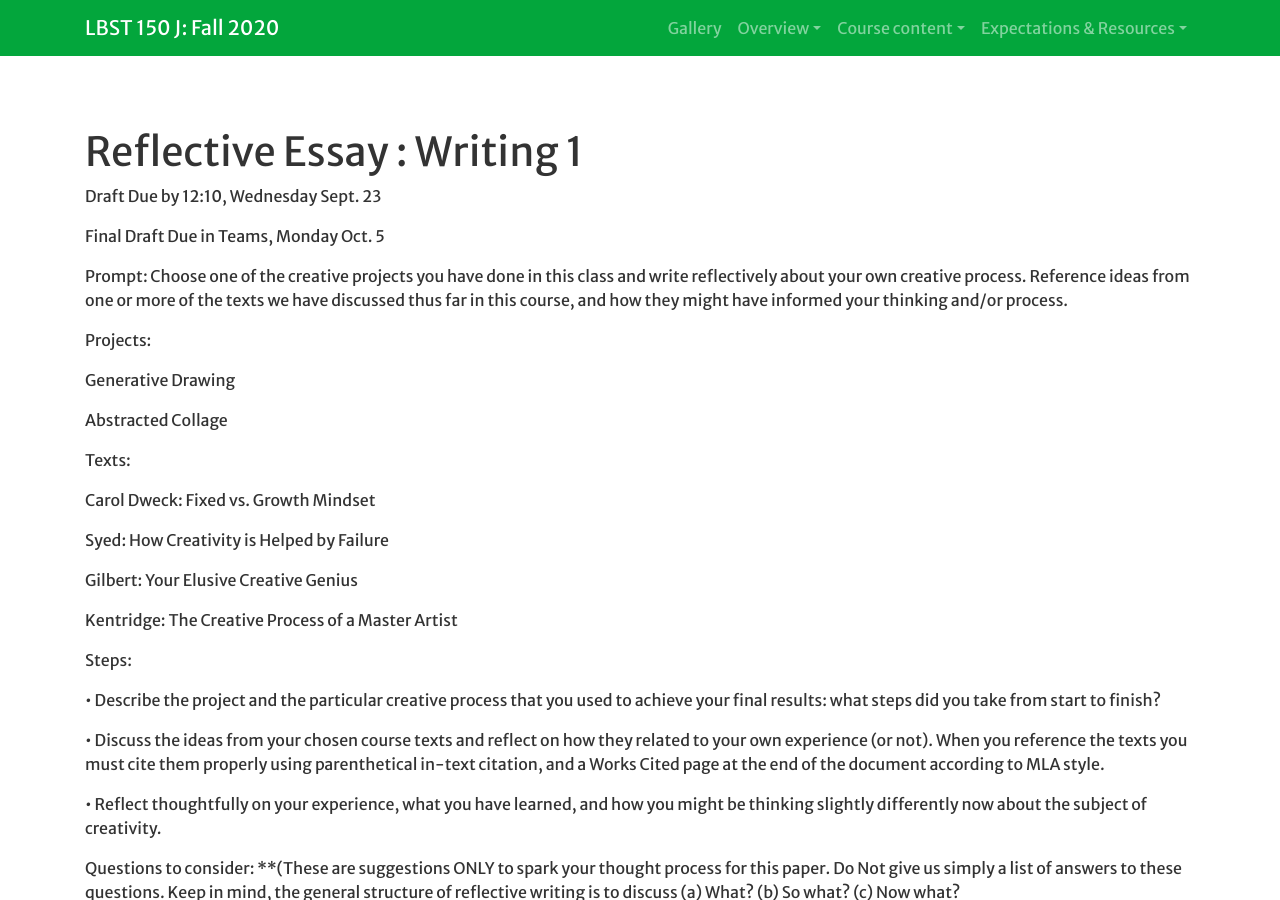
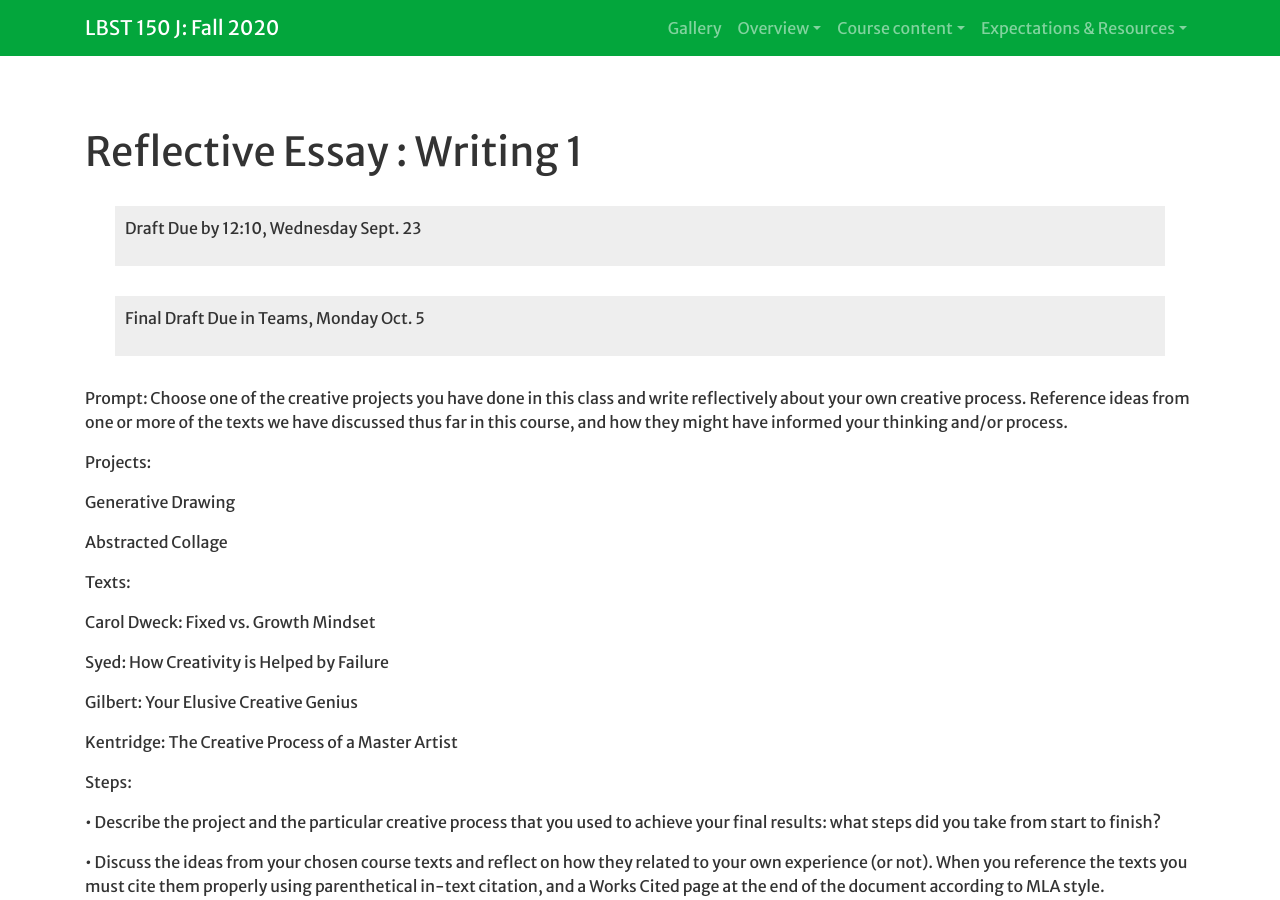
Before and after one commit to Hendrix-CS/creativity-TEC, a Jekyll site: the page built from writing/writing1.md, in a window 1280 px wide and 900 px high. Built offline with Jekyll 4.4.1, drawn with Linux system fonts in a browser that asks for light colours; a script that is not in the unit is left out.

```diff
--- a/writing/writing1.md
+++ b/writing/writing1.md
@@ -8,9 +8,9 @@ due: Monday, October 05, 2020
 
 
 
-Draft Due by 12:10, Wednesday Sept. 23
+>Draft Due by 12:10, Wednesday Sept. 23
 
-Final Draft Due in Teams, Monday Oct. 5
+>Final Draft Due in Teams, Monday Oct. 5
 
 
 Prompt: Choose one of the creative projects you have done in this class and write reflectively about your own creative process. Reference ideas from one or more of the texts we have discussed thus far in this course, and how they might have informed your thinking and/or process.
```
